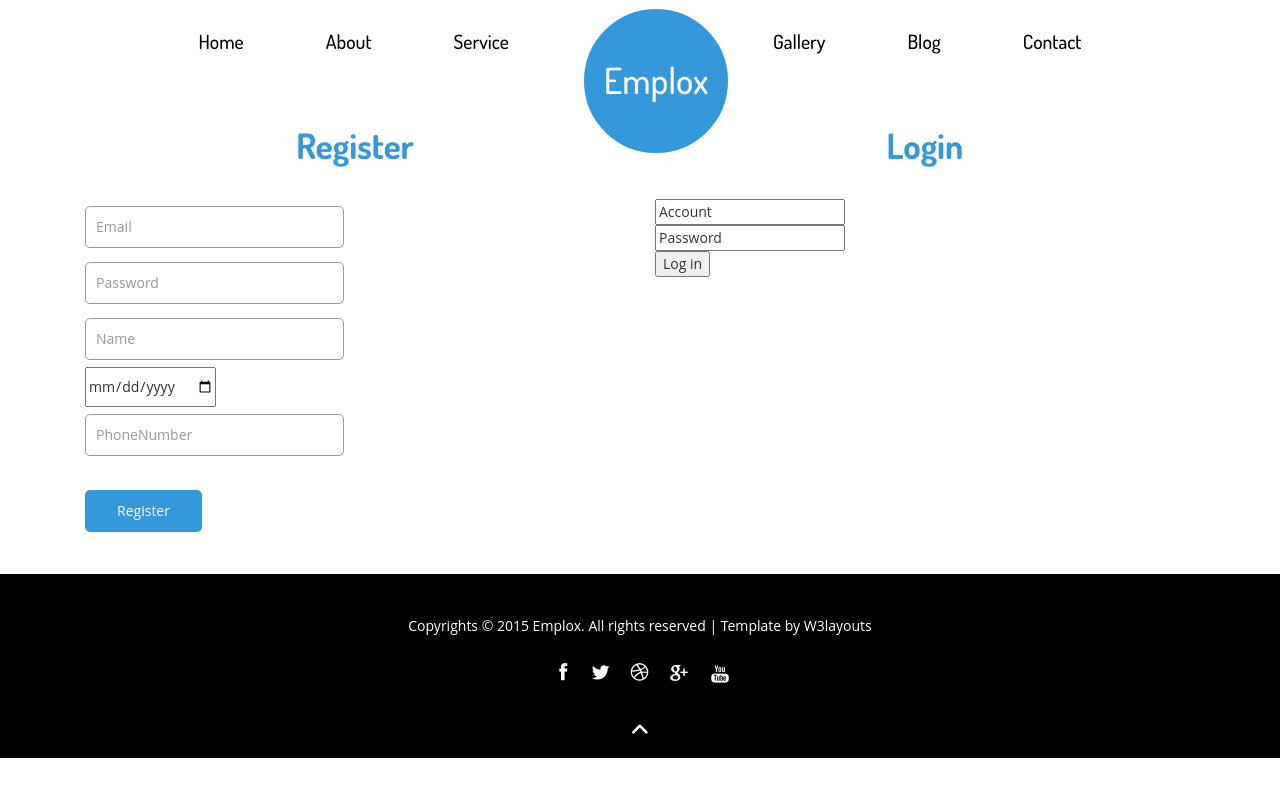
After one commit to rabbitXDD/ADB_Project_2, a Django app: page /register in a window 1280 px wide. The commit adds this page. Run offline with Django 3.2, Linux system fonts and the light colour scheme; some libraries are stand-ins or nearby versions.

Commit message:
add register

```diff
--- /dev/null
+++ b/mysite/templates/base.html
@@ -0,0 +1,100 @@
+<!--
+Au<!--
+Author: W3layouts
+Author URL: http://w3layouts.com
+License: Creative Commons Attribution 3.0 Unported
+License URL: http://creativecommons.org/licenses/by/3.0/
+-->
+<!DOCTYPE HTML>
+<html>
+<head>
+<title>Emplox a Personal Portfolio Flat Bootstrap Responsive Website Template | Home :: w3layouts</title>
+<link href="static/css/bootstrap.css" rel="stylesheet" type="text/css" media="all">
+<link href="static/css/style.css" rel="stylesheet" type="text/css" media="all" />
+<link rel="stylesheet" href="static/css/chocolat.css" type="text/css" media="screen" />
+<meta name="viewport" content="width=device-width, initial-scale=1"/>
+<meta http-equiv="Content-Type" content="text/html; charset=utf-8" />
+<meta name="keywords" content="Emplox Responsive web template, Bootstrap Web Templates, Flat Web Templates, Andriod Compatible web template,
+Smartphone Compatible web template, free webdesigns for Nokia, Samsung, LG, SonyErricsson, Motorola web design" />
+<script type="application/x-javascript"> addEventListener("load", function() { setTimeout(hideURLbar, 0); }, false); function hideURLbar(){ window.scrollTo(0,1); } </script>
+<script src="static/js/jquery-1.11.1.min.js"></script>
+<link rel="stylesheet" href="static/css/flexslider.css" type="text/css" media="screen" />
+<!--scrolling-->
+<script type="text/javascript" src="static/js/move-top.js"></script>
+<script type="text/javascript" src="static/js/easing.js"></script>
+ <script type="text/javascript">
+		jQuery(document).ready(function($) {
+			$(".scroll").click(function(event){
+				event.preventDefault();
+				$('html,body').animate({scrollTop:$(this.hash).offset().top},1200);
+			});
+		});
+	</script>
+<!--scrolling-->
+</head>
+<body>
+<!--top-header-->
+<div id="home" class="top-header">
+	 <div class="container">
+		 <div class="logo">
+				<h1><a href="index.html">Emplox</a></h1>
+		 </div>
+		 <div class="top-menu">
+			 <span class="menu"><img src="images/nav-icon.png" alt=""/></span>
+			 <ul>
+				<li><a class="scroll" href="#home">Home</a></li>
+				<li><a class="scroll" href="#about">About</a></li>
+				<li><a class="scroll" href="#service">Service</a></li>
+				<li><a class="scroll" href="#gallery">Gallery</a></li>
+				<li><a class="scroll" href="#blog">Blog</a></li>
+				<li><a class="scroll" href="#contact">Contact</a></li>
+			 </ul>
+		     <!-- script-for-menu -->
+				 <script>
+							$("span.menu").click(function(){
+								$(".top-menu ul").slideToggle("slow" , function(){
+								});
+							});
+				 </script>
+		     <!-- script-for-menu -->
+		  </div>
+	 </div>
+</div>
+
+{% block empty %}{% endblock %}
+
+<div class="footer">
+	 <div class="container">
+		 <p>Copyrights © 2015 Emplox. All rights reserved | Template by <a href="http://w3layouts.com/">W3layouts</a></p>
+		 <div class="social">
+				<a href="#"><i class="facebook"></i></a>
+				<a href="#"><i class="twitter"></i></a>
+				<a href="#"><i class="dribble"></i></a>
+				<a href="#"><i class="google"></i></a>
+				<a href="#"><i class="youtube"></i></a>
+		 </div>
+		 <div class="arrow">
+			 <a class="scroll" href="#home"><img src="images/top.png" alt=""></a>
+		 </div>
+	 </div>
+</div>
+<!---->
+<script type="text/javascript">
+		$(document).ready(function() {
+				/*
+				var defaults = {
+				containerID: 'toTop', // fading element id
+				containerHoverID: 'toTopHover', // fading element hover id
+				scrollSpeed: 1200,
+				easingType: 'linear'
+				};
+				*/
+		$().UItoTop({ easingType: 'easeOutQuart' });
+});
+</script>
+<a href="#to-top" id="toTop" style="display: block;"> <span id="toTopHover" style="opacity: 1;"> </span></a>
+<!---->
+
+
+</body>
+</html>
--- a/mysite/templates/index_user.html
+++ b/mysite/templates/index_user.html
@@ -57,7 +57,7 @@ Smartphone Compatible web template, free webdesigns for Nokia, Samsung, LG, Sony
 {% render_block 'css' %}
 </head>
 <body>
-{% cms_toolbar %}
+	{% cms_toolbar %}
 <!--top-header-->
 <div class="top-header" id="home">
 <div class="container">
--- /dev/null
+++ b/mysite/templates/register.html
@@ -0,0 +1,35 @@
+{% extends "base.html" %}
+{% block empty %}
+<div class="contact" id="contact">
+  <div class="container">
+    <div class="col-md-6 touch-left">
+      <h3>Register</h3>
+      <div class="touch-top toCenter">
+
+        <form>
+          <p><input onblur="if (this.value == '') {this.value = 'Account';}" onfocus="this.value = '';" type="text" value="Email"></p>
+          <p><input onblur="if (this.value == '') {this.value = 'Password';}" onfocus="this.value = '';" type="text" value="Password"></p>
+          <p><input onblur="if (this.value == '') {this.value = 'Name';}" onfocus="this.value = '';" type="text" value="Name"></p>
+          <p><input onblur="if (this.value == '') {this.value = 'Birthday';}" onfocus="this.value = '';" type="date" value="Birthday"></p>
+          <p><input onblur="if (this.value == '') {this.value = 'PhoneNumber';}" onfocus="this.value = '';" type="text" value="PhoneNumber"></p>
+          <p><input type="submit" value="Register"></p>
+
+        </form>
+
+      </div>
+    </div>
+    <div class="col-md-6 toCenter">
+      <h3>Login</h3>
+      <div class="touch-top">
+
+        <form>
+          <p><input onblur="if (this.value == '') {this.value = 'Account';}" onfocus="this.value = '';" type="text" value="Account"></p>
+          <p><input onblur="if (this.value == '') {this.value = 'Password';}" onfocus="this.value = '';" type="text" value="Password"></p>
+          <p><input type="submit" value="Log in"></p>
+        </form>
+
+      </div>
+    </div>
+  </div>
+</div>
+{% endblock %}
```
Also changed, not shown: mysite/templates/index.html (+3 -96 lines), 8 other files.
